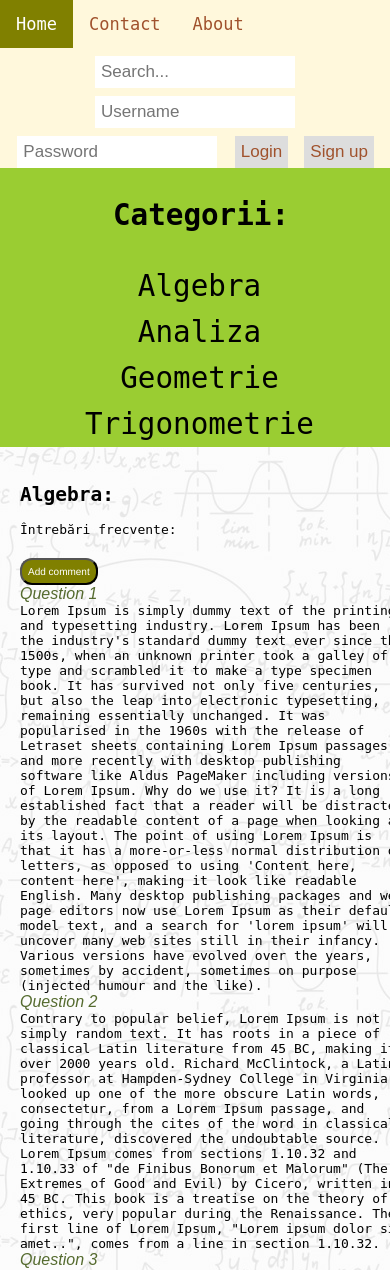
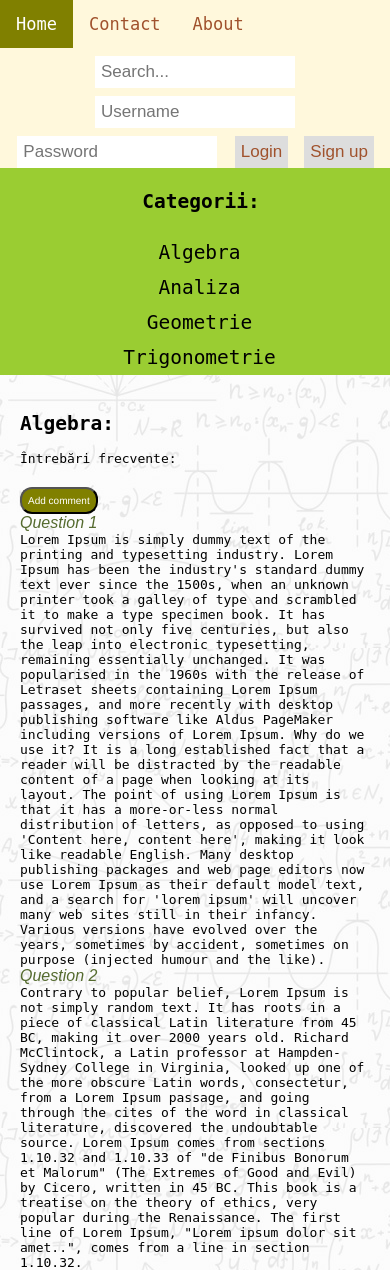
Before and after one commit to MariaIstrate06/MEQ, a PHP site: page /Algebra.html in a window 390 px wide; the page is wider, and only the part inside the window is pictured. Shown: the top 1270 px of that part. Run offline with PHP 8.4, Linux system fonts and the light colour scheme.

Commit message:
Add files via upload

```diff
--- a/Front-End.css
+++ b/Front-End.css
@@ -117,6 +117,7 @@
     flex-direction: column;
     height: inherit;
     margin-right: 0;
+    width: inherit;
   }
 
   .center-container { /* content + sidebar*/
@@ -130,6 +131,7 @@
     padding: 20px;
     width: inherit;
     height: 100%;
+    align-items: flex-start;
   }
 
   .bottom-container{ /* footer */
@@ -137,9 +139,10 @@
     width: 100%;
     align-items: flex-end;
     background-color: #FFF8DC;
-    padding:0px;
+    padding-bottom:7px ;
     text-align:center;
     color: #A0522D;
+
 
   }
 .question {
@@ -170,11 +173,14 @@
 }
 @media screen and (max-width: 1000px) {
   .sidenav  {
-    font-size: 150%;
+    font-size: 100%;
     text-align: center;
   }
   .center-container{
     flex-direction:column;
+  }
+  .content {
+    width: inherit;
   }
 }
 @media screen and (max-width: 1000px) {
```
